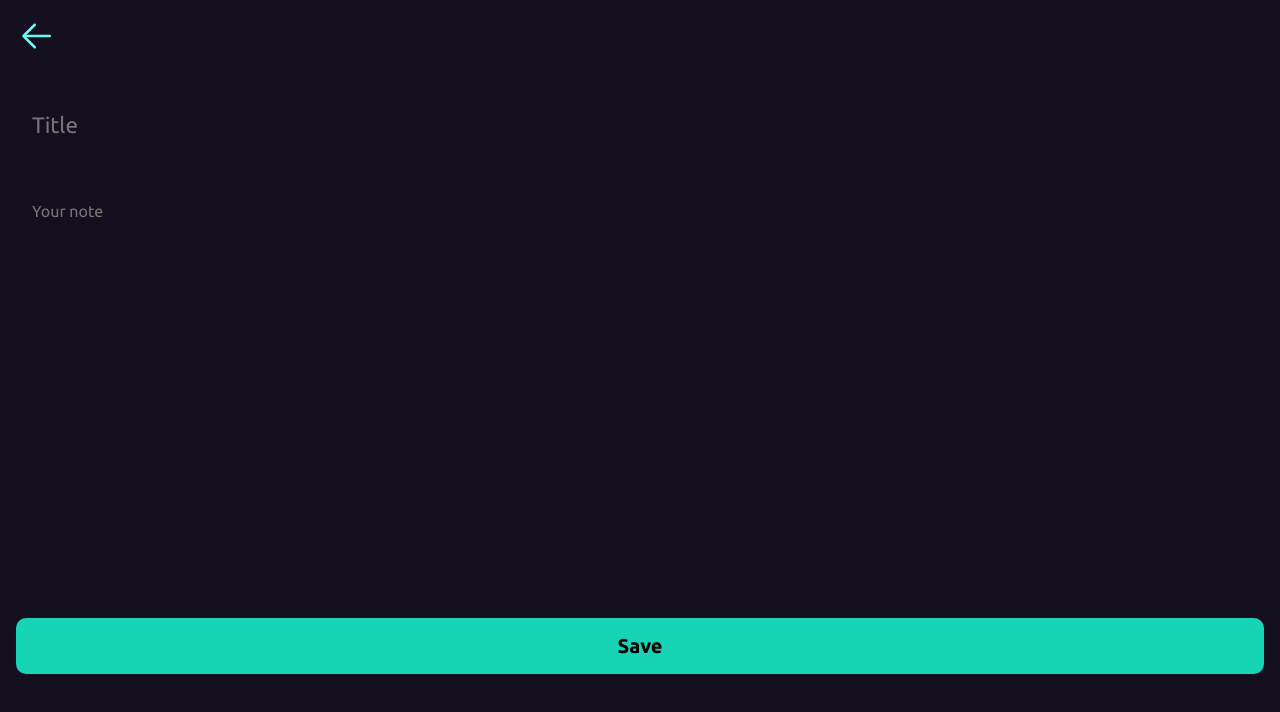
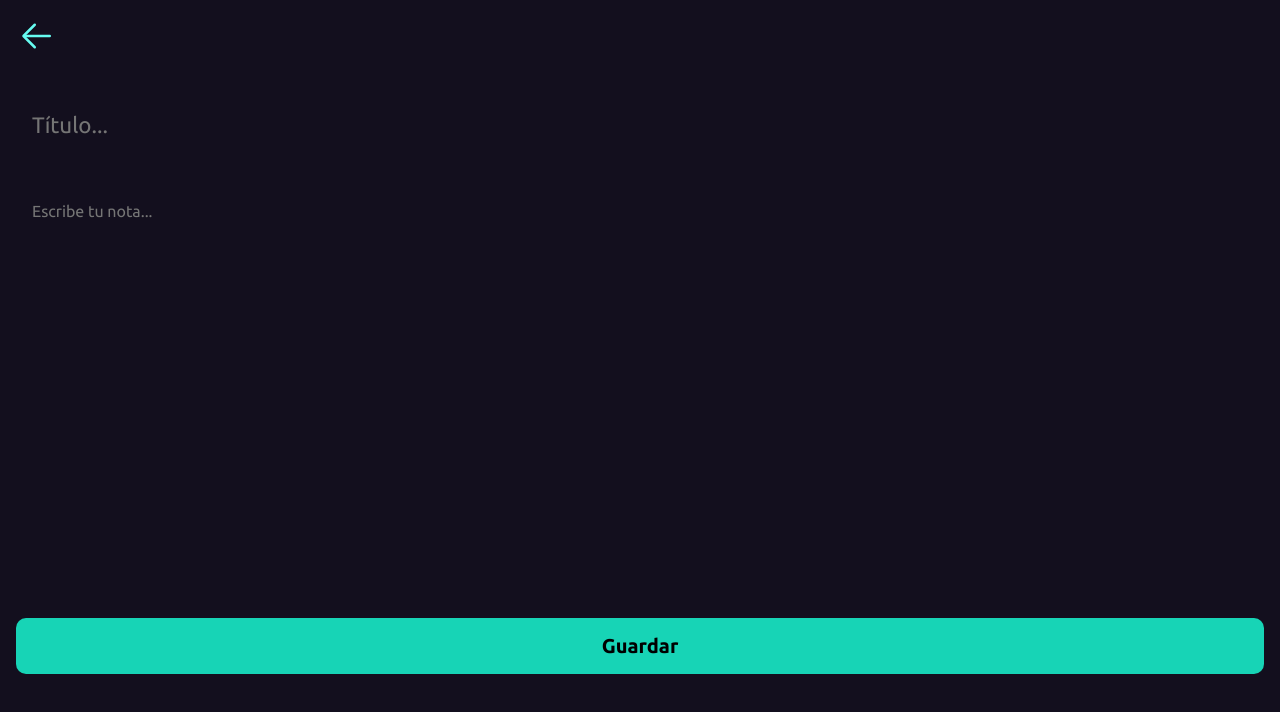
Before and after one commit to oscarmumm/my-notes-app, a React (Vite) app: page /new-note in a window 1280 px wide. Shown: the top 712 px of the page. Built offline with nearby package versions, Linux system fonts and the light colour scheme.

Commit message:
added update function

```diff
--- a/src/App.jsx
+++ b/src/App.jsx
@@ -5,6 +5,7 @@ import { useState } from "react";
 import "./styles/App.css";
 import { Routes, Route } from "react-router-dom";
 import EditNoteForm from "./components/EditNoteForm";
+
 
 const notesExample = [
     { id: 1, title: "titulo de nota 1", body: "texto de la nota 1" },
--- a/src/components/EditNoteForm.jsx
+++ b/src/components/EditNoteForm.jsx
@@ -1,34 +1,37 @@
 import "../styles/NewNoteForm.css";
-import { Link } from "react-router-dom";
+import { Link, useLocation } from "react-router-dom";
 import back_icon from "../assets/icons/back-svgrepo-com.svg";
 import { useState, useContext, useEffect } from "react";
 import { NotesContext } from "../contexts/NotesContext";
 
-const EditNoteForm = ({noteToEdit}) => {
+const EditNoteForm = () => {
 
     const {notes, setNotes} = useContext(NotesContext);
+    const {noteToEdit} = useLocation().state;
 
     const [title, setTitle] = useState('')
     const [body, setBody] = useState('')
+    const [id, setId] = useState('')
 
-    useEffect(() => {
+    useEffect(()=> {
         console.log(noteToEdit)
-        // setTitle(noteToEdit.title)
-        // setBody(noteToEdit.body)
-    }, [noteToEdit])
+        setTitle(noteToEdit.title)
+        setBody(noteToEdit.body)
+        setId(noteToEdit.id)
+    }, [])
 
-    const saveNote = (e) => {
+    const saveEditNote = (e) => {
         e.preventDefault()
-        setNotes([
-            ...notes, {
-                id: Date.now().toString(),
-                title: title,
-                body: body
+        let tempNotesArr = notes
+        tempNotesArr.map((el) => {
+            if(el.id === id) {
+                el.title = title;
+                el.body = body
             }
-        ])
+        })
+        setNotes(tempNotesArr)
         setTitle('')
         setBody('')
-        console.log(notes)
     }
 
     return (
@@ -44,16 +47,16 @@ const EditNoteForm = ({noteToEdit}) => {
                     onChange={(e) => setTitle(e.target.value)}
                     value={title}
                     type="text"
-                    placeholder="Title"
+                    placeholder="Título..."
                     />
                 <textarea
                     className="note_template_form_textarea"
                     onChange={(e) => setBody(e.target.value)}
                     value={body}
                     name=""
-                    placeholder="your note"
+                    placeholder="Escribe tu nota.."
                 ></textarea>
-                <button className="save_button" onClick={(e) => saveNote(e)}>Save</button>
+                <button className="save_button" onClick={(e) => saveEditNote(e)}>Guardar</button>
             </form>
         </div>
     );
--- a/src/components/Header.jsx
+++ b/src/components/Header.jsx
@@ -6,7 +6,7 @@ const Header = () => {
   return (
     <div className='header'>
         <div className='title_and_logo'>
-            <h1 className='main_title'>My Notes</h1>
+            <h1 className='main_title'>Mis Notas</h1>
             <img className='logo' src={logo} alt="logo" />
         </div>
         <NewNoteButton />
--- a/src/components/Modal.jsx
+++ b/src/components/Modal.jsx
@@ -25,7 +25,7 @@ const Modal = ({ remove, cancel, noteToEdit }) => {
                 <div className="modal_btn_div">
                     <Link
                         to="edit-note"
-                        state={{ noteToEdit }}
+                        state={{noteToEdit}}
                         className="modal_btn btn_edit"
                     >
                         Editar
--- a/src/components/NewNoteForm.jsx
+++ b/src/components/NewNoteForm.jsx
@@ -38,16 +38,16 @@ const NewNoteForm = () => {
                     onChange={(e) => setTitle(e.target.value)}
                     value={title}
                     type="text"
-                    placeholder="Title"
+                    placeholder="Título..."
                     />
                 <textarea
                     className="note_template_form_textarea"
                     onChange={(e) => setBody(e.target.value)}
                     value={body}
                     name=""
-                    placeholder="Your note"
+                    placeholder="Escribe tu nota..."
                 ></textarea>
-                <button className="save_button" onClick={(e) => saveNote(e)}>Save</button>
+                <button className="save_button" onClick={(e) => saveNote(e)}>Guardar</button>
             </form>
         </div>
     );
```
Also changed, not shown: src/views/EditNote.jsx (+5 -2 lines).
